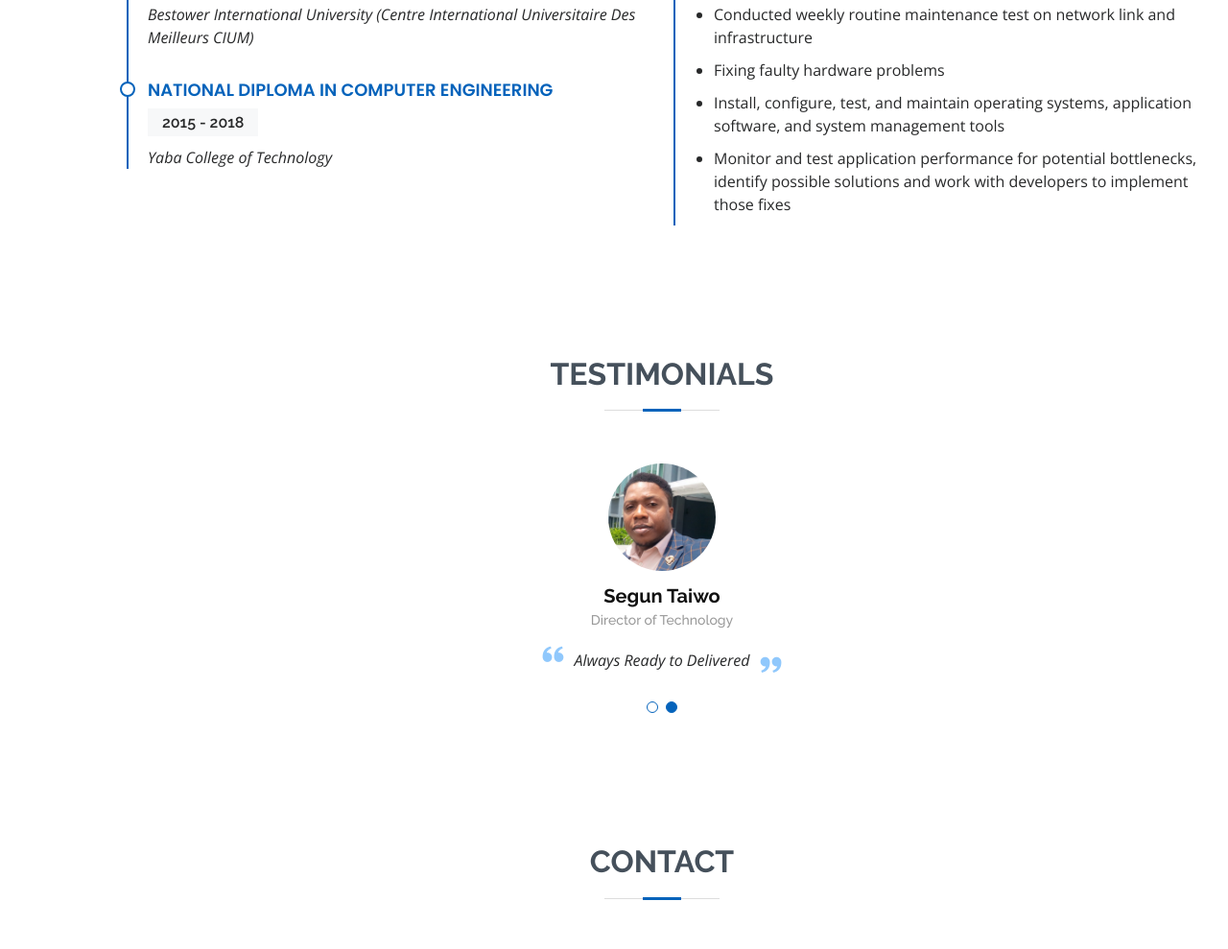
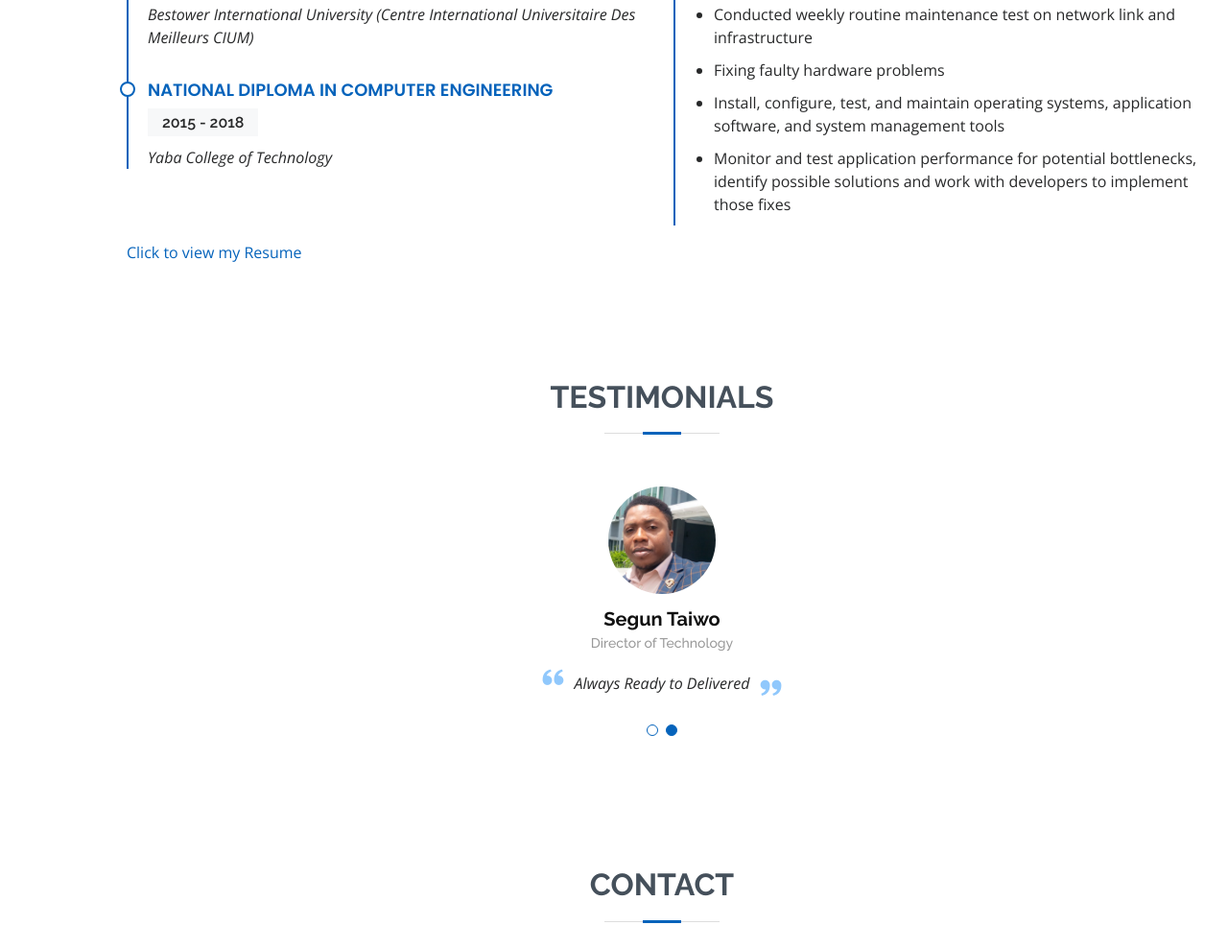
Before and after one commit to exploitstunde/MyResume, a plain HTML site: page index.html in a window 1280 px wide. Shown: the part 2982-3971 px from the top of the page at 96% size. Drawn offline with nearby package versions, Linux system fonts and the light colour scheme.

Commit message:
resume added

```diff
--- a/index.html
+++ b/index.html
@@ -317,7 +317,10 @@
             </div>
           </div>
         </div>
-
+        <div class="resume link">
+          <a href="https://docs.google.com/document/d/1qv7YG00tZrRexvGQkJlFEkj0ILC1DH5x/edit" target="_blank"> Click to
+            view my Resume</a>
+        </div>
       </div>
     </section><!-- End Resume Section -->
 
```
